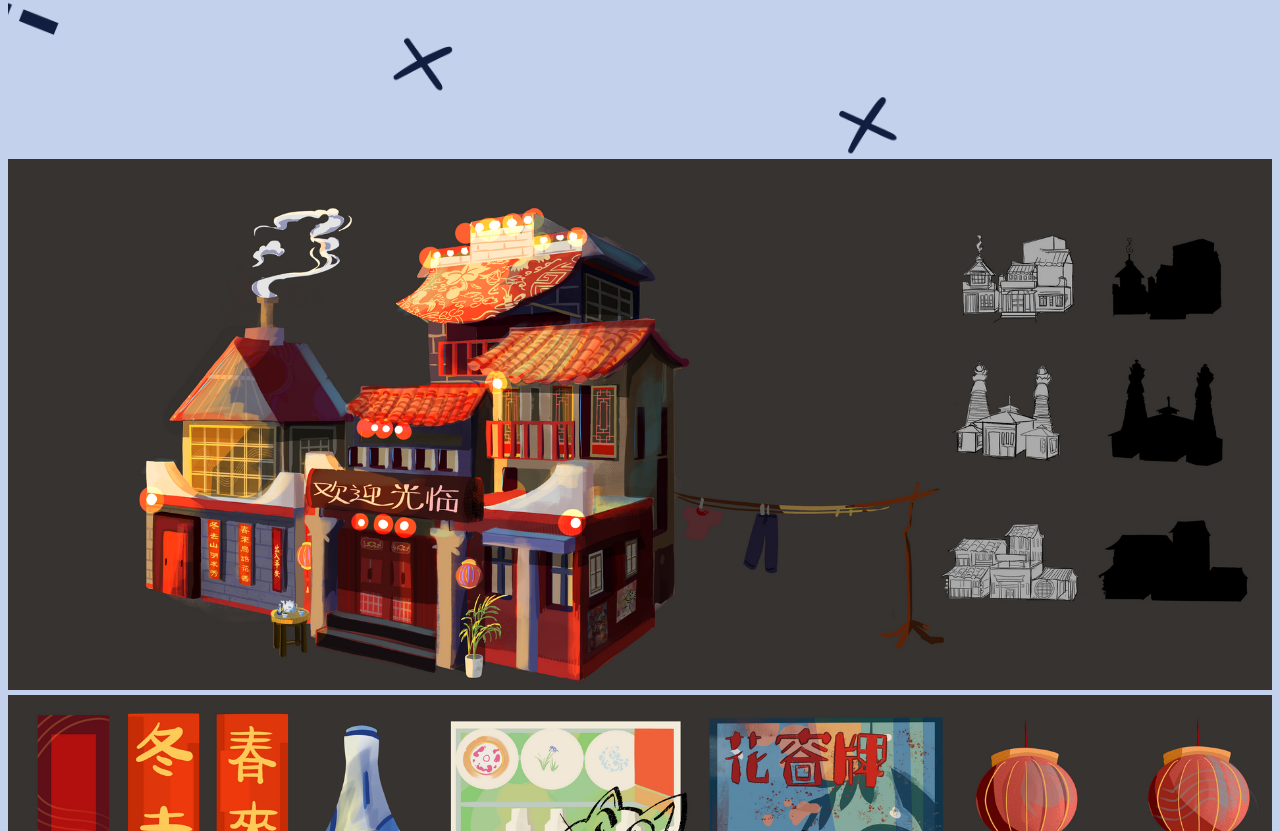
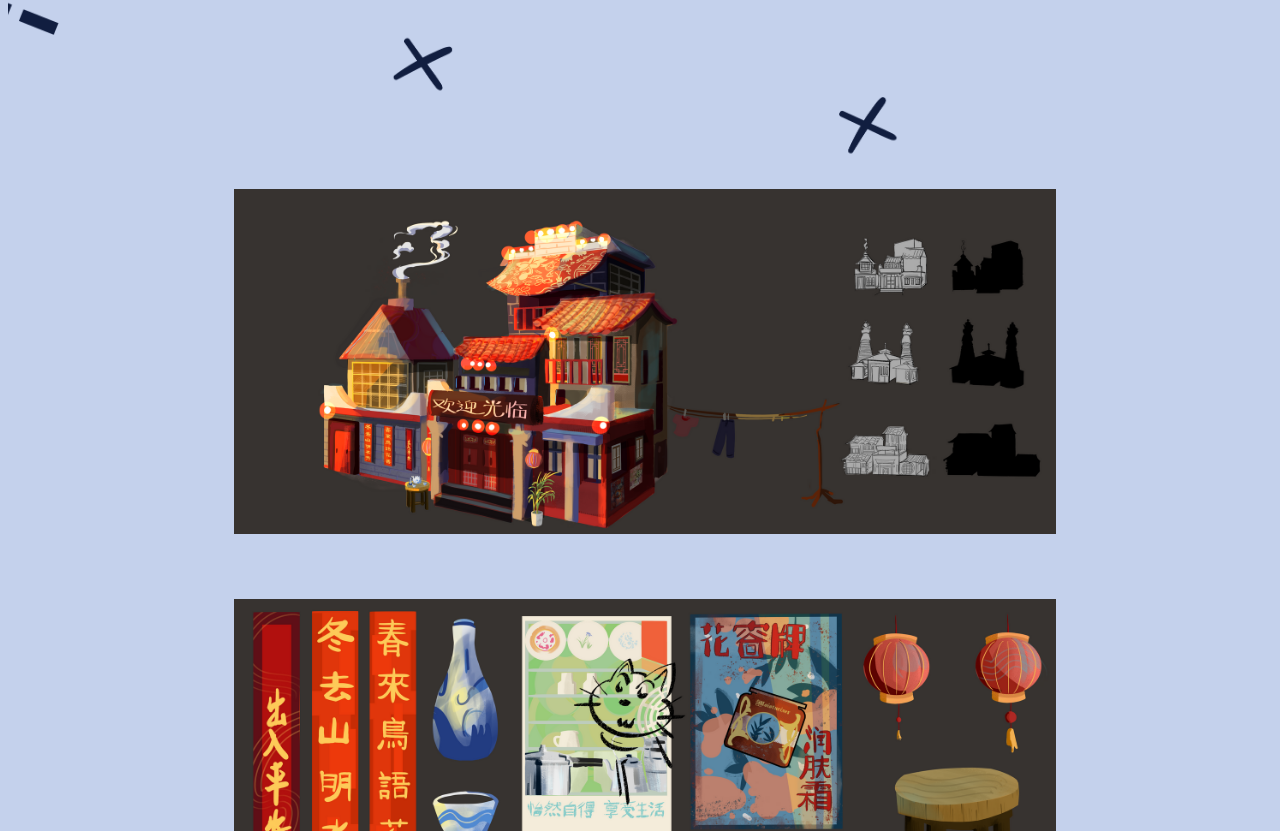
Before and after one commit to qimcis/qimcis.github.io, a plain HTML site: page art.html in a window 1280 px wide. Shown: the part 649-1480 px from the top of the page. Drawn offline with Linux system fonts and the light colour scheme; files whose address does not match are found by name.

Commit message:
site-v8
changed art portfolio image layout for betterviewing experience

```diff
--- a/styles.css
+++ b/styles.css
@@ -20,12 +20,17 @@ body {
     font-family: 'CabinetGrotesk', sans-serif;
     overflow-y: scroll;
     background-color: #c4d1ec;
+    max-width: 100%;
 }
+
 
 .port img {
     position: relative;
-    max-width: 100%;
+    max-width: 65%;
     max-height: auto;
+    background-color: #c4d1ec;
+    padding: 30px;
+    margin-left: 15.5%;
 }
 
 .bigtext{
@@ -272,7 +277,7 @@ section {
 .middle {
     transition: .5s ease;
     opacity: 0;
-    position: absolute;
+    position:absolute;
     top: 50%;
     left: 50%;
     transform: translate(-50%, -50%);
```
